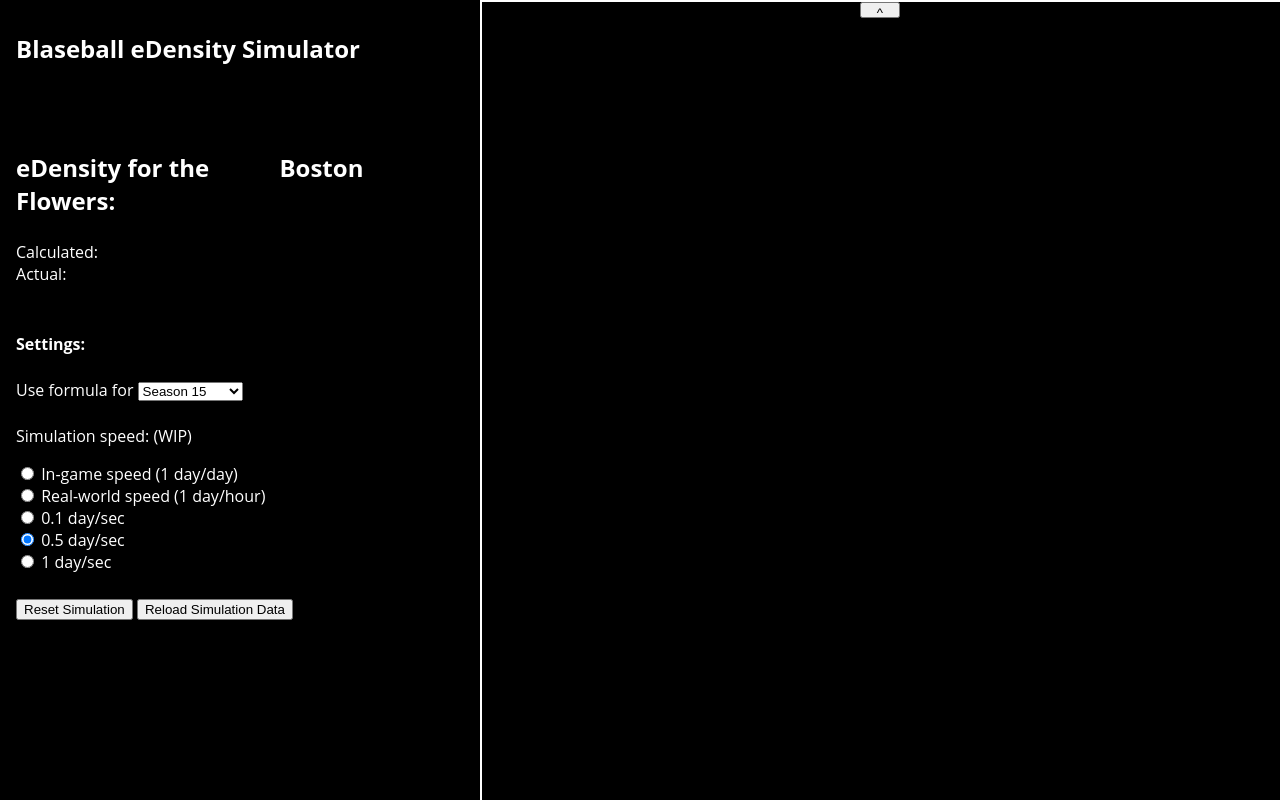
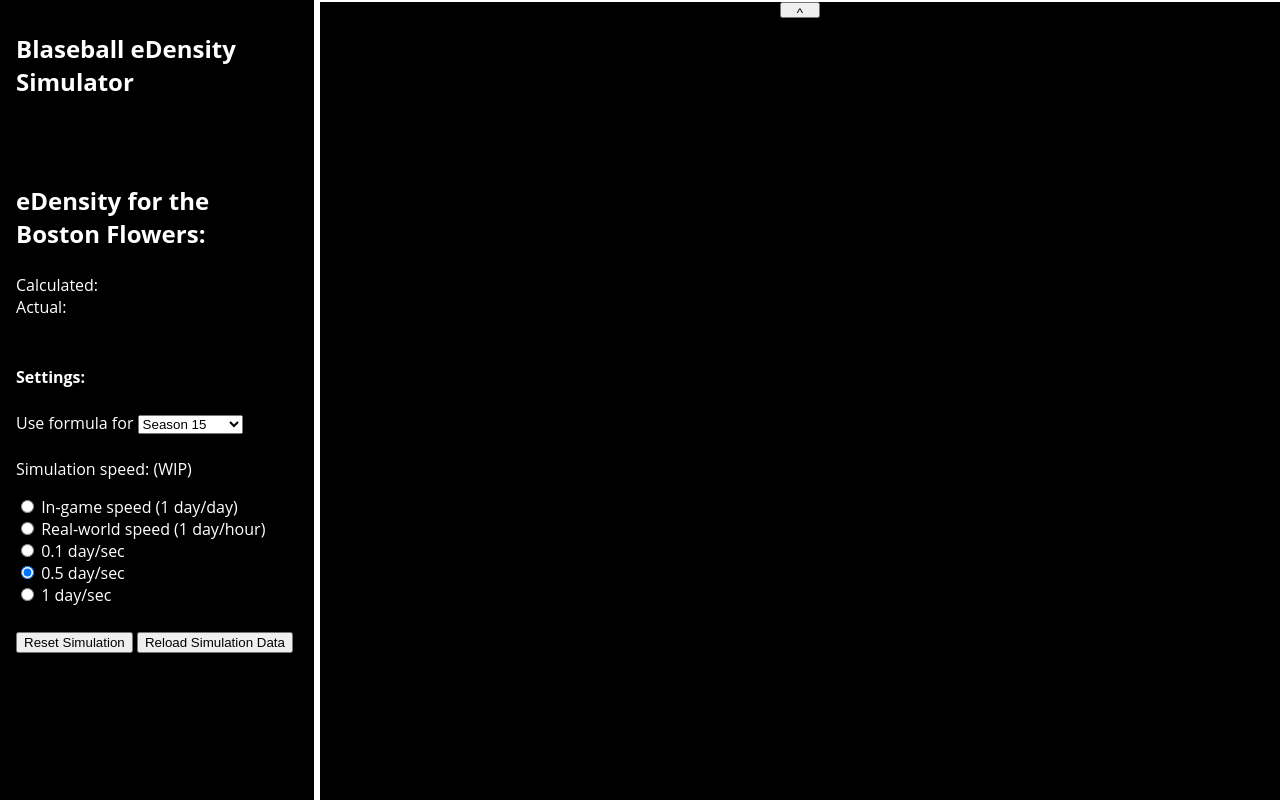
Before and after one commit to hexane360/edensity-sim, a plain HTML site: page site.html in a window 1280 px wide. Both pictures are taken after a click on the button "Collapse tab". Drawn offline with nearby package versions, Linux system fonts and the light colour scheme; no server answers; a web font is replaced by a local one.

Commit message:
Made sidebar draggable

```diff
--- a/main.js
+++ b/main.js
@@ -1,11 +1,6 @@
 var simulation = null;
 
 window.onload = function () {
-	document.getElementById('selector-collapse').onclick = function() {
-		document.getElementById('team-selector').classList.toggle('collapsed');
-		simulation.render.updateCanvasBounds();
-	}
-
 	document.getElementById('reset').onclick = () => loadSimulation(false);
 
 	document.getElementById('reload').onclick = () => loadSimulation(true);
@@ -16,10 +11,55 @@ window.onload = function () {
 	loadSimulation(); // start loading simulation data
 };
 
-function updateTotalDensity(calculated, actual) {
-	document.getElementById('actualDensity').innerHTML = actual.toFixed(3);
-	document.getElementById('calcDensity').innerHTML = calculated.toFixed(3);
+document.getElementById('selector-collapse').onclick = function() {
+	document.getElementById('team-selector').classList.toggle('collapsed');
+	simulation.render.updateCanvasBounds();
 }
+
+class SidebarResizer {
+	constructor(target, sidebar, content) {
+		this.target = target;
+		this.sidebar = sidebar;
+		this.content = content;
+
+		this.boundHandler = this.handler.bind(this);
+		this.target.onmousedown = this.boundHandler;
+
+		this.xOffset = null; // holds offset between mouse & sidebar position
+	}
+
+	resize(width) {
+		this.sidebar.style.width = this.content.style.marginLeft = `${width}px`;
+		const forceRedraw = this.sidebar.getBoundingClientRect().width;
+		// schedule simulation resize
+		setTimeout(Render.prototype.updateCanvasBounds.bind(simulation.render), 0);
+	}
+
+	handler(event) {
+		if (!(event.buttons & 1)) {
+			//finish drag
+			this.xOffset = null;
+			window.removeEventListener('mousemove', this.boundHandler);
+			return;
+		}
+		if (!this.xOffset) {
+			//begin drag
+			const sidebarWidth = this.sidebar.clientWidth;
+			this.xOffset = event.clientX - sidebarWidth;
+			window.addEventListener('mousemove', this.boundHandler);
+		} else {
+			//continue drag
+			const newWidth = event.clientX - this.xOffset;
+			this.resize(newWidth);
+		}
+	}
+}
+
+const resizer = new SidebarResizer(
+	document.getElementById('sidebar-resize-target'),
+	document.querySelector('.sidebar-cont'),
+	document.querySelector('.content'),
+);
 
 class LazyData {
 	constructor(load_function) {
@@ -140,6 +180,11 @@ function makeTeamElements(teams) {
 	}
 }
 
+function updateTotalDensity(calculated, actual) {
+	document.getElementById('actualDensity').innerHTML = actual.toFixed(3);
+	document.getElementById('calcDensity').innerHTML = calculated.toFixed(3);
+}
+
 function selectTeam(team) {
 	for (const other_team of document.getElementById('team-selector').querySelectorAll('button[aria-pressed="true"]')) {
 		if (team.id !== other_team.id) {
--- a/site.html
+++ b/site.html
@@ -45,6 +45,7 @@
         </div>
       </div>
     </div>
+    <div id="sidebar-resize-target"></div>
   </div>
   <div class="content">
     <div class="selector" id="team-selector"></div>
--- a/style.css
+++ b/style.css
@@ -53,16 +53,35 @@ h2 {
 }
 
 .sidebar-cont {
-  width: 30em;
+  display: flex;
+  flex-direction: row;
+  width: 20em;
   overflow-y: auto;
   position: fixed;
   bottom: 0;
   top: 0;
-  border-right: 2px solid;
+  /*border-right: 2px solid;*/
+}
+
+#sidebar-resize-target {
+  width: 6px;
+  cursor: col-resize;
+  background-color: white;
+  flex-shrink: 0;
 }
 
 .sidebar {
   padding: 1em;
+  height: calc(100% - 2em);
+  width: 100%;
+  overflow: auto;
+}
+
+.content {
+  margin-left: 20em;
+  height: 100%;
+  display: flex;
+  flex-flow: column;
 }
 
 .status div {
@@ -98,14 +117,6 @@ h2 {
 
 .setting {
  margin-top: 1.5em;
-}
-
-.content {
-  margin-left: 30em;
-  /*padding: 0 20px;*/
-  height: 100%;
-  display: flex;
-  flex-flow: column;
 }
 
 .selector {
```
